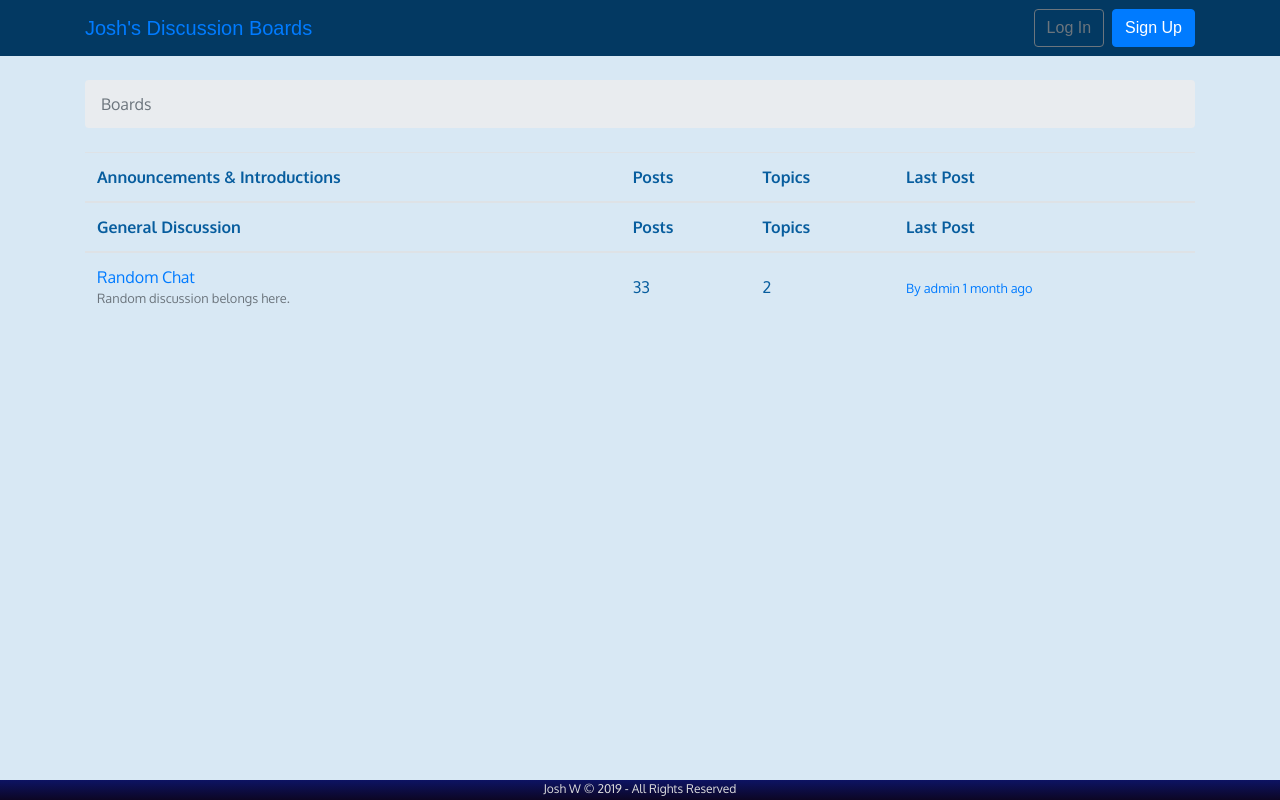
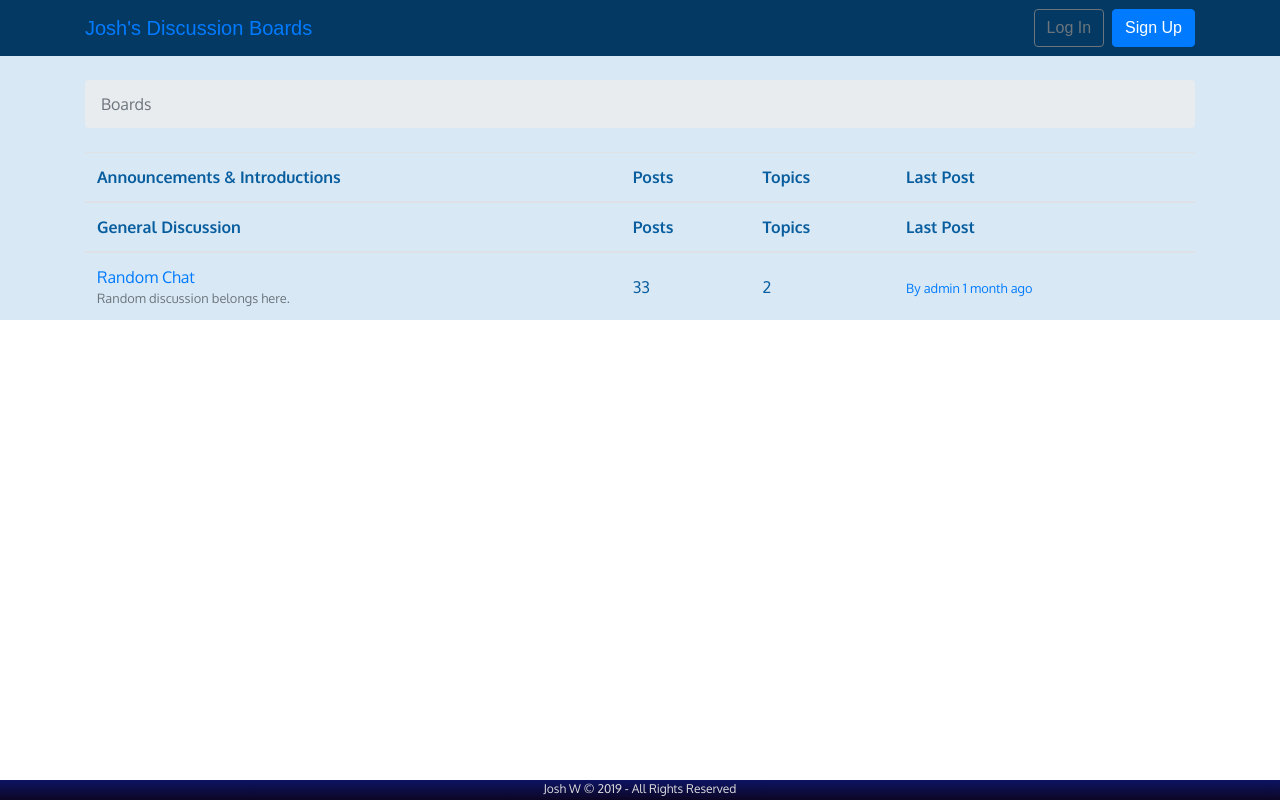
Before and after one commit to jtw10/django_app, a Django app: page / in a window 1280 px wide. Run offline with Django 3.2, Linux system fonts and the light colour scheme; data comes from the database, SQL or seed files in the repository; some libraries are stand-ins or nearby versions; some web fonts are replaced.

Commit message:
Update mystyle.css

```diff
--- a/static/css/mystyle.css
+++ b/static/css/mystyle.css
@@ -1,17 +1,24 @@
 @import url("https://fonts.googleapis.com/css?family=Oxygen:300,400,700|Permanent+Marker|Viga&display=swap");
 
+html {
+  min-height: 100%;
+}
+
 html,
-body,
-.wrapper {
+body {
   height: 100vh;
   width: 100vw;
   font-family: "Oxygen", Arial, sans-serif;
   background-color: #d8e8f4;
   color: #075d9e;
+  position: relative;
 }
 
 .wrapper {
-  height: 100%;
+  font-family: "Oxygen", Arial, sans-serif;
+  background-color: #d8e8f4;
+  color: #075d9e;
+  position: relative;
 }
 
 a {
```
